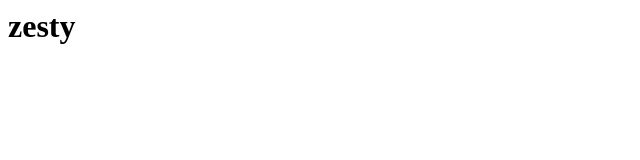
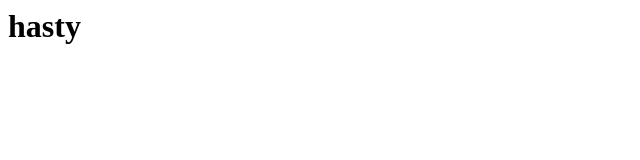
Before and after one commit to imaperson1060/wordle-spoilers, a plain HTML site: page index.html in a window 1280 px wide. Shown: the full height of the page, 0-640 px from the left. Drawn offline with nearby package versions, Linux system fonts and the light colour scheme.

Commit message:
Update index.html

```diff
--- a/index.html
+++ b/index.html
@@ -2323,6 +2323,6 @@
         const today = new Date().getTime() - 18000000;
         const firstDay = new Date(2021, 5, 19, 0, 0, 0, 0).getTime();
         const index = Math.floor((today - firstDay) / 864e5);
-        document.body.innerHTML = `<h1>${words[index + 5]}</h1>`;
+        document.body.innerHTML = `<h1>${words[index + 6]}</h1>`;
     </script>
 </body>
```
